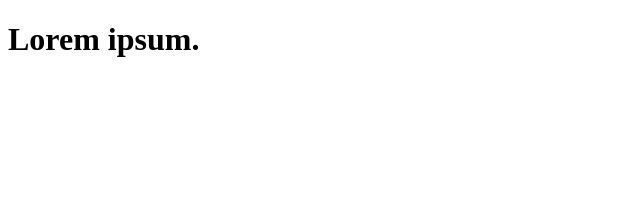
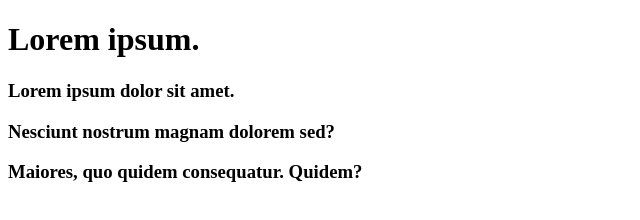
Before and after one commit to firstgitman/git-study, a plain HTML site: page index.html in a window 1280 px wide. Shown: the whole page, without its empty margins (0-640 px from the left). Drawn offline with Linux system fonts and the light colour scheme.

Commit message:
modified index.html

```diff
--- a/index.html
+++ b/index.html
@@ -6,5 +6,8 @@
 </head>
 <body>
 	<h1>Lorem ipsum.</h1>
+	<h3>Lorem ipsum dolor sit amet.</h3>
+	<h3>Nesciunt nostrum magnam dolorem sed?</h3>
+	<h3>Maiores, quo quidem consequatur. Quidem?</h3>
 </body>
 </html>
```
